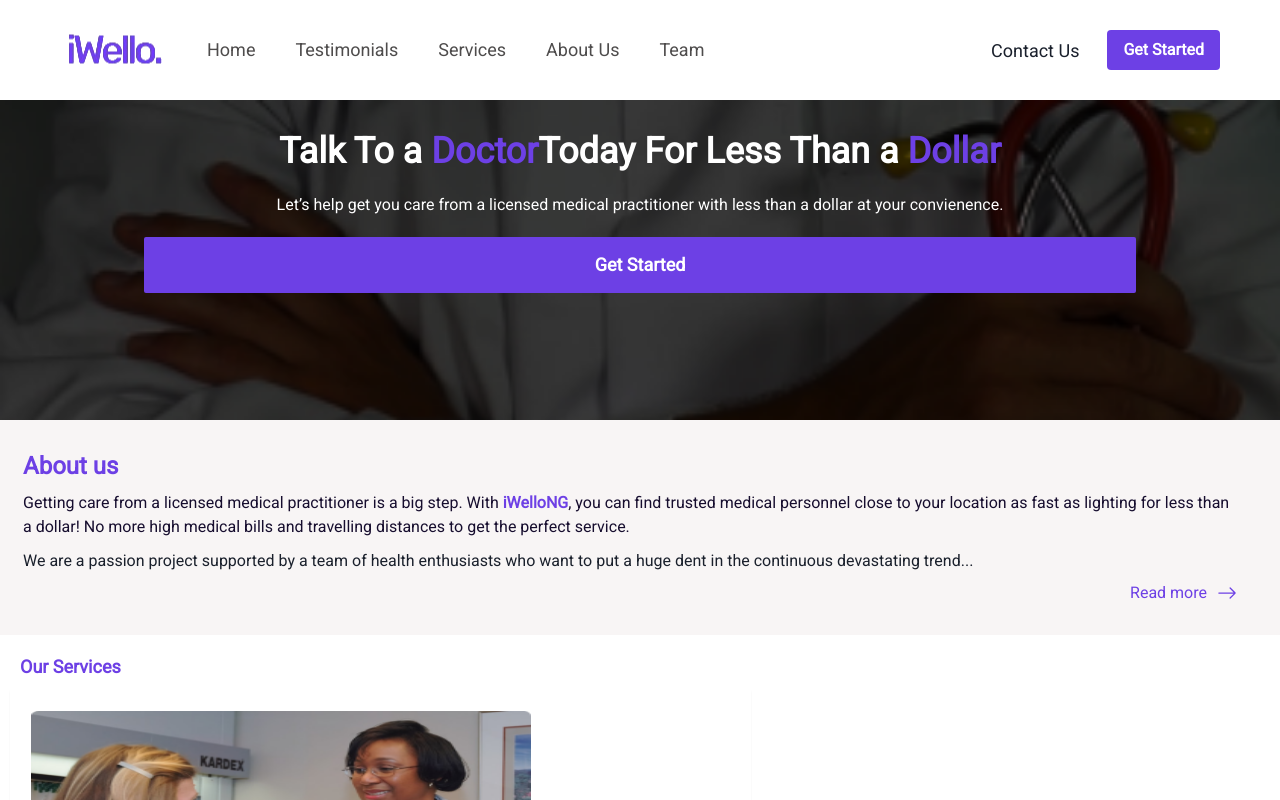
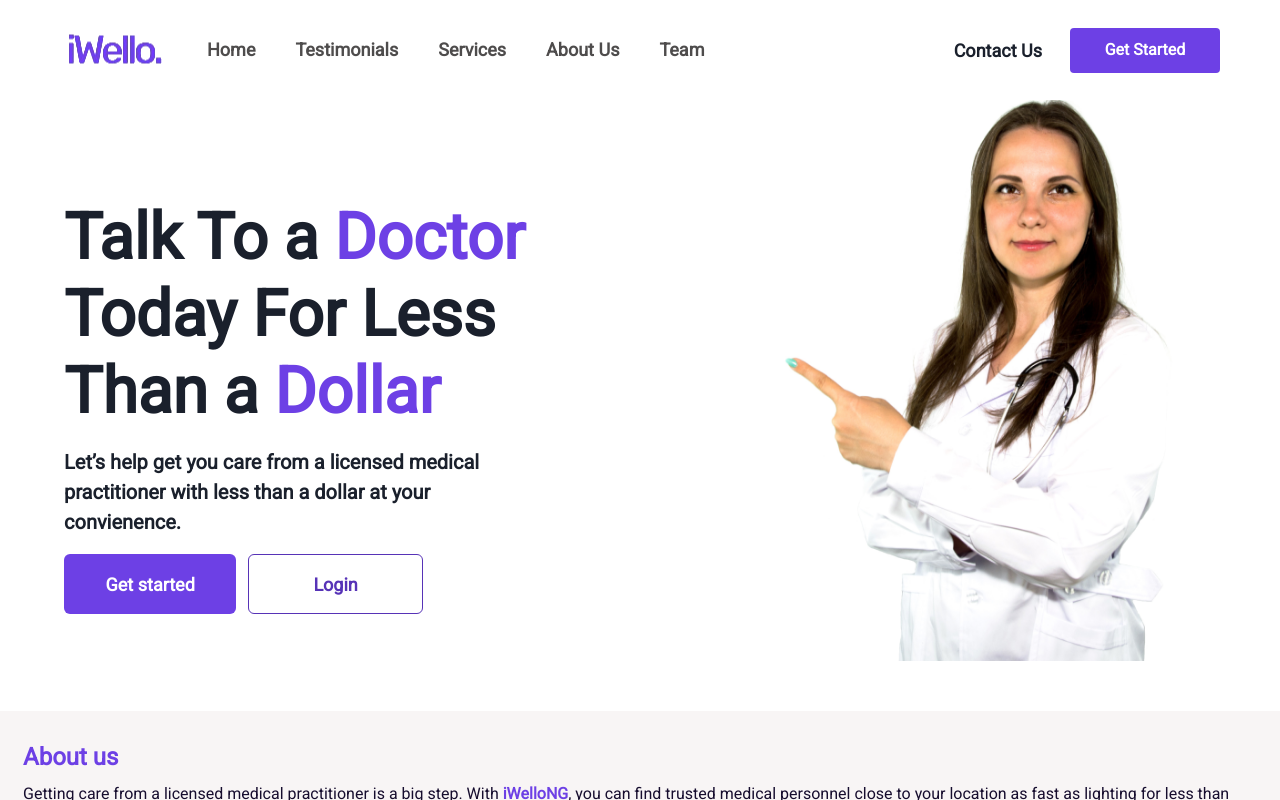
Before and after one commit to Tayoakosile/iwello-new-app, a Next.js app: page / in a window 1280 px wide. Shown: the top 800 px of the page. Built offline with nearby package versions, Linux system fonts and the light colour scheme.

Commit message:
Update:Creating About us section on page

```diff
--- /dev/null
+++ b/components/Home/DesktopHeaderText.tsx
@@ -0,0 +1,55 @@
+import React from "react";
+import Image from "next/image";
+import { Heading, Button, Text, VStack, HStack, Box } from "@chakra-ui/react";
+
+const DesktopHeaderText = () => {
+  return (
+    <HStack
+      spacing="60px"
+      alignItems="flex-start"
+      justify="space-between"
+      w="90%"
+      mx="auto"
+    >
+      <VStack
+        flex="0.5"
+        spacing="17px"
+        pt="100px"
+        pb="97px"
+        alignItems="flex-start"
+      >
+        <Heading w="100%" fontSize="64px">
+          Talk To a{" "}
+          <Text as="span" color="brand.500" >
+            {" "}
+            Doctor
+          </Text>{" "}
+          Today For Less Than a{" "}
+          <Text as="span" color="brand.500" >
+            {" "}
+            Dollar
+          </Text>
+        </Heading>
+        <Text w="80%" fontWeight="bold" fontSize="20px">
+          Let’s help get you care from a licensed medical practitioner with less
+          than a dollar at your convienence.
+        </Text>
+        <HStack w="full" as="span" spacing="12px" h='full'>
+          <Button fontSize={"18px"} flex="0.3" h="60px">
+            Get started
+          </Button>
+
+          <Button variant="outline" fontSize={"18px"} flex="0.3" h="60px">
+            Login
+          </Button>
+        </HStack>
+      </VStack>
+
+      <Box flex="0.4">
+        <Image src="/img/homepage-image-desktop.png" width={480} height={616} />
+      </Box>
+    </HStack>
+  );
+};
+
+export default DesktopHeaderText;
--- a/components/Navbar/DesktopNav.tsx
+++ b/components/Navbar/DesktopNav.tsx
@@ -42,7 +42,7 @@
               listStyleType="none"
               color="#4E4C4C"
               key={no}
-              fontWeight="500"
+              fontWeight="bold"
               fontSize="18px"
             >
               {/* If user clicks on home link then navigate to home or just navigate in between divs */}
@@ -56,14 +56,14 @@
         <Box
           as="span"
           listStyleType="none"
-          fontWeight="300"
+          fontWeight="bold"
           fontSize="18px"
           whiteSpace="nowrap"
           textTransform="capitalize"
         >
           <Link href="#contact">Contact us</Link>
         </Box>
-        <Button borderRadius="4px" w="80%">
+        <Button borderRadius="4px" w="150px" h="45px">
           <Link href="/signup">Get Started</Link>
         </Button>
       </HStack>
--- a/components/Navbar/NavBar.tsx
+++ b/components/Navbar/NavBar.tsx
@@ -1,21 +1,12 @@
-import React, { useEffect, useState } from "react";
+import React from "react";
 import Headroom from "react-headroom";
-import { useMediaQuery } from "@chakra-ui/react";
+import UseMeasureMediaQuery from "../hooks/UseMeasureMediaQuery";
+import DesktopNav from "./DesktopNav";
 import MobileNav from "./MobileNav";
-import DesktopNav from "./DesktopNav";
+
 
 const NavBar = () => {
-  // Show Different nav-bars based on device width
-  const [toggleNavbar, setNavBarsBasedOnDeviceWidth] = useState<boolean>(false);
-  const [isLargerThan768] = useMediaQuery("(min-width: 768px)");
-
-  // make sure it is immeidately reflected
-  useEffect(() => {
-    isLargerThan768
-      ? setNavBarsBasedOnDeviceWidth(true)
-      : setNavBarsBasedOnDeviceWidth(false);
-  }, [isLargerThan768]);
-
+  const { toggleNavbar } = UseMeasureMediaQuery();
   return <Headroom>{toggleNavbar ? <DesktopNav /> : <MobileNav />}</Headroom>;
 };
 
--- /dev/null
+++ b/components/hooks/UseMeasureMediaQuery.tsx
@@ -0,0 +1,18 @@
+import React, { useEffect, useState } from "react";
+import { useMediaQuery } from "@chakra-ui/react";
+
+const UseMeasureMediaQuery = () => {
+  // Show Different nav-bars based on device width
+  const [toggleNavbar, setNavBarsBasedOnDeviceWidth] = useState<boolean>(false);
+  const [isLargerThan768] = useMediaQuery("(min-width: 768px)");
+
+  // make sure it is immeidately reflected
+  useEffect(() => {
+    isLargerThan768
+      ? setNavBarsBasedOnDeviceWidth(true)
+      : setNavBarsBasedOnDeviceWidth(false);
+  }, [isLargerThan768]);
+  return { toggleNavbar };
+};
+
+export default UseMeasureMediaQuery;
--- a/pages/index.tsx
+++ b/pages/index.tsx
@@ -10,6 +10,7 @@
 import ContactUs from "../components/Home/ContactUs";
 import Footer from "../components/Home/Footer";
 import { ToastContainer } from "react-toastify";
+import DesktopHeaderText from "../components/Home/DesktopHeaderText";
 
 const index = () => {
   return (
@@ -54,12 +55,13 @@
         />
         <meta
           property="twitter:description"
-          content="Find trustedmedical personnel close to your location as fast
+          content="Find trusted medical personnel close to your location as fast
 as lighting for less than a dollar! "
         />
         <meta property="twitter:image" content="" />
       </Head>
-      <HeaderText />
+      {/* <HeaderText /> */}
+      <DesktopHeaderText />
       <AboutUs />
       <Services />
       <Testimonials />
```
Also changed, not shown: components/Home/DesktopAboutUs.tsx (added), public/img/aboutUs-Desktop.png (added).
